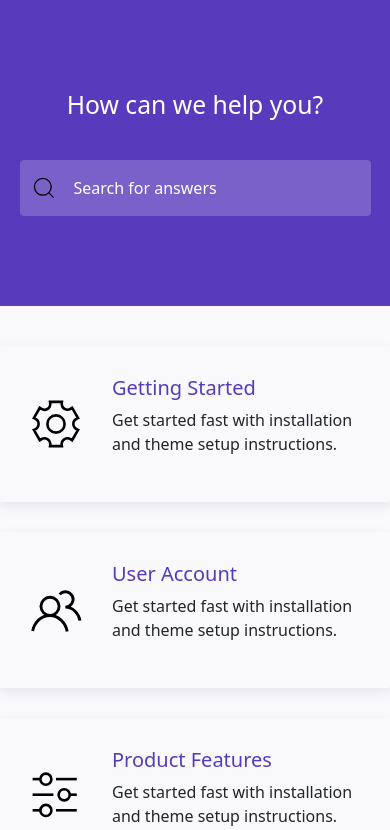
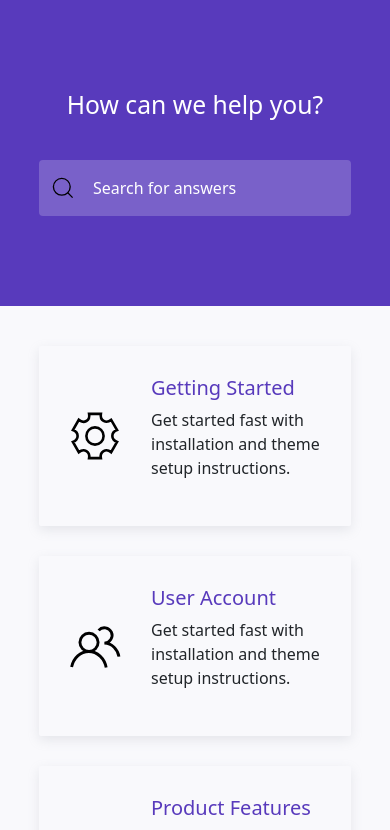
Before and after one commit to selimakin/Sebit-Assessment, an Angular app: page /home in a window 390 px wide. Shown: the top 830 px of the page. Built offline with nearby package versions, Linux system fonts and the light colour scheme; data requests are answered from the project's data file.

Commit message:
Break points are added to make app responsive

```diff
--- a/src/app/app.component.css
+++ b/src/app/app.component.css
@@ -2,4 +2,17 @@
   max-width: 1020px;
   padding-left: 0;
   padding-right: 0;
+  margin: 0 auto;
 }
+
+@media (max-width: 1050px) {
+  .container {
+    width: 90%;
+  }
+}
+
+@media (max-width: 815px) {
+  .container {
+    width: 80%;
+  }
+}
--- a/src/app/homepage/category-item/category-item.component.css
+++ b/src/app/homepage/category-item/category-item.component.css
@@ -12,3 +12,10 @@
 .title {
   color: #583abc;
 }
+
+@media (max-width: 345px) {
+  .item {
+    padding: 15px;
+    gap: 15px;
+  }
+}
--- a/src/app/homepage/homepage.component.css
+++ b/src/app/homepage/homepage.component.css
@@ -1,13 +1,13 @@
 .categories-container {
   display: grid;
   grid-template-columns: 1fr 1fr;
+  justify-items: center;
   gap: 30px;
   margin: 40px auto;
 }
 
-@media (max-width: 800px) {
+@media (max-width: 815px) {
   .categories-container {
     grid-template-columns: 1fr;
-    justify-items: center;
   }
 }
--- a/src/app/search/search.component.css
+++ b/src/app/search/search.component.css
@@ -36,6 +36,7 @@
 .searchInput:focus {
   outline: none;
   box-shadow: 0 0 0 2px #412a88;
+  border-radius: 4px;
 }
 
 ::placeholder {
@@ -47,3 +48,9 @@
     width: 90%;
   }
 }
+
+@media (max-width: 815px) {
+  .form {
+    width: 80%;
+  }
+}
```
